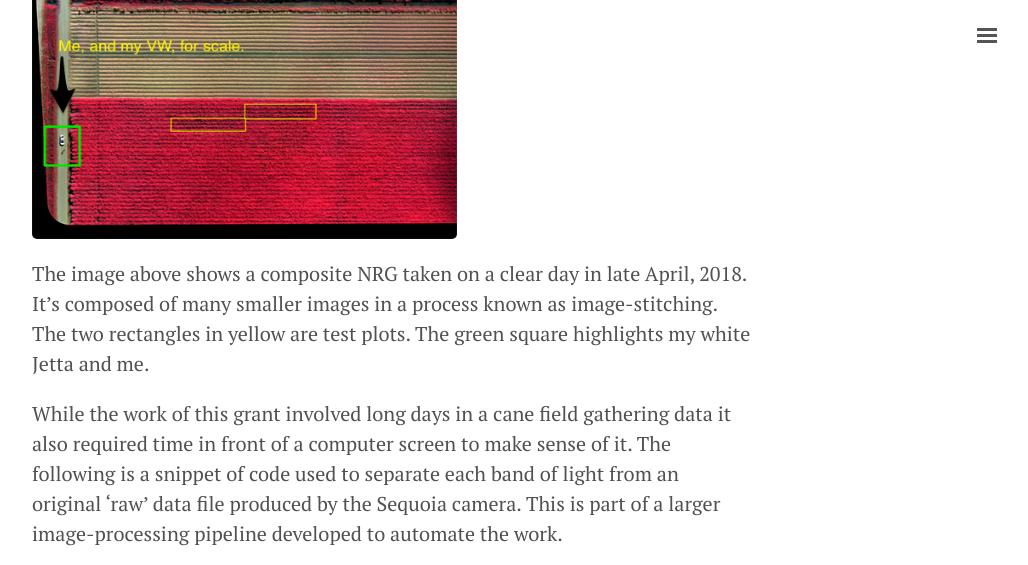
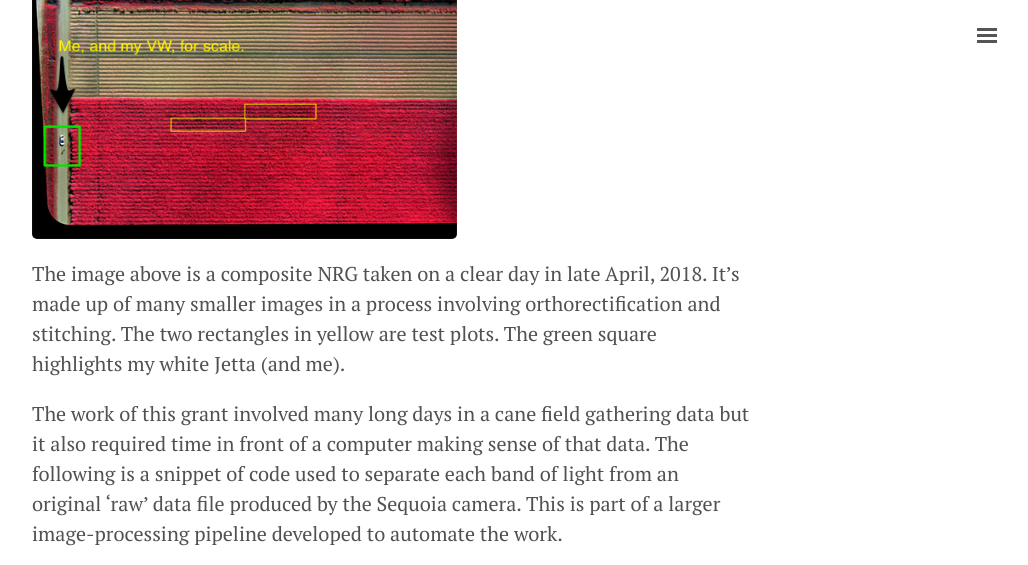
Before and after one commit to geraldmc/geraldmc.github.io, a Jekyll site: the page built from _posts/2019-04-23-predicting-yield-1.md, in a window 1280 px wide and 900 px high, scrolled down 2967 px, cut to the strip 0-565 px from the top of the window. Shown: the whole strip, without its empty margins (248-1276 px from the left). Built offline with Jekyll 4.4.1, drawn with Linux system fonts in a browser that asks for light colours.

```diff
--- a/_posts/2019-04-23-predicting-yield-1.md
+++ b/_posts/2019-04-23-predicting-yield-1.md
@@ -40,9 +40,9 @@ The Sequoia is about the size of a GoPro. It’s a lightweight payload for a con
 
 ![NGR Highlight]({{ site.url }}/assets/NGR-highlight-scale.png){:height="275px" width="425px"}
 
-The image above shows a composite NRG taken on a clear day in late April, 2018. It's composed of many smaller images in a process known as image-stitching. The two rectangles in yellow are test plots. The green square highlights my white Jetta and me.
+The image above is a composite NRG taken on a clear day in late April, 2018. It's made up of many smaller images in a process involving orthorectification and stitching. The two rectangles in yellow are test plots. The green square highlights my white Jetta (and me).
 
-While the work of this grant involved long days in a cane field gathering data it also required time in front of a computer screen to make sense of it. The following is a snippet of code used to separate each band of light from an original 'raw' data file produced by the Sequoia camera. This is part of a larger image-processing pipeline developed to automate the work.
+The work of this grant involved many long days in a cane field gathering data but it also required time in front of a computer making sense of that data. The following is a snippet of code used to separate each band of light from an original 'raw' data file produced by the Sequoia camera. This is part of a larger image-processing pipeline developed to automate the work.
 <br />
 
 <!-- {% highlight python %} {% endhighlight %} -->
```
